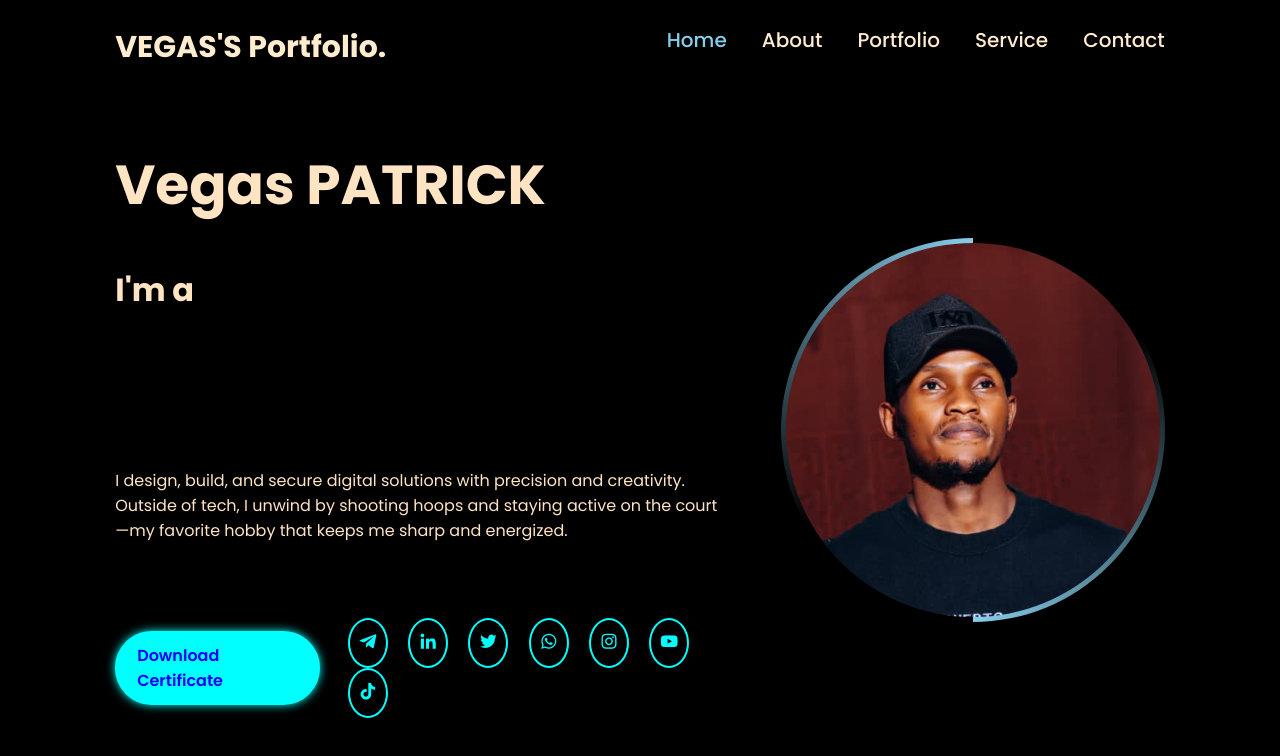
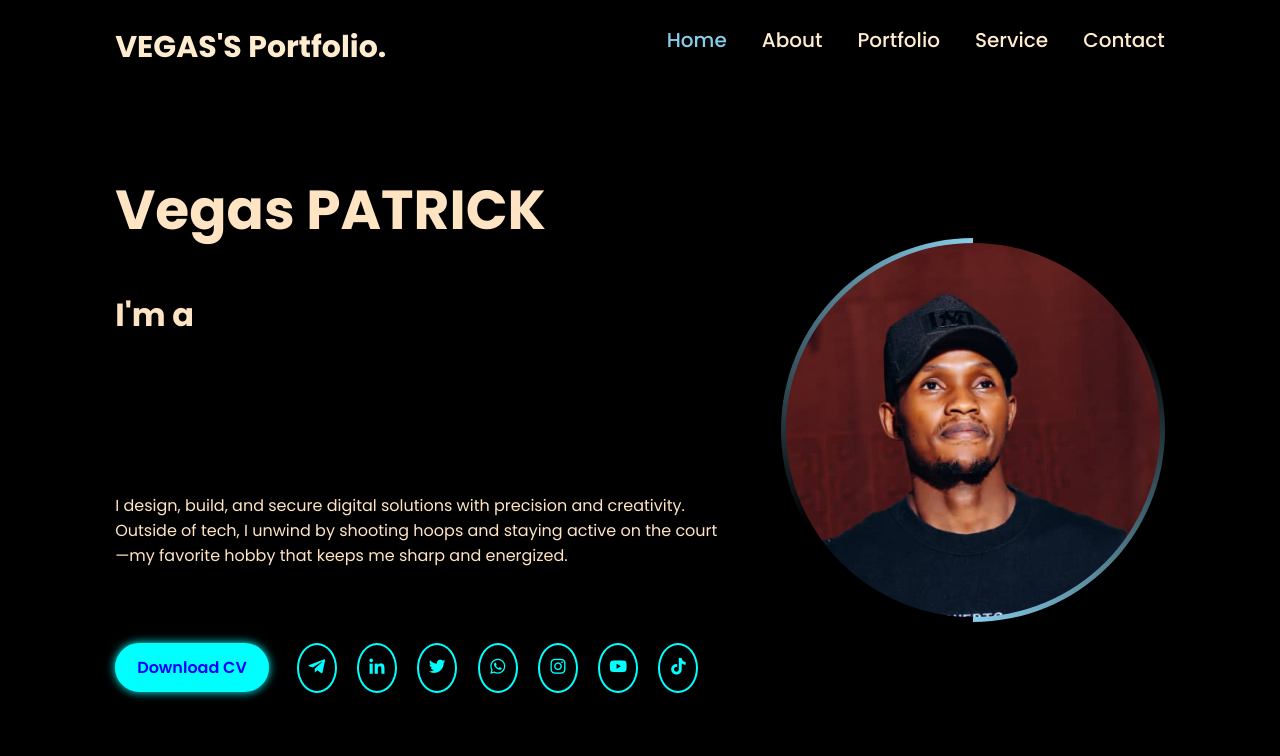
Before and after one commit to patrick-ishi789/vegas, a plain HTML site: page index.html in a window 1280 px wide. Drawn offline with nearby package versions, Linux system fonts and the light colour scheme.

Commit message:
Update index.html

```diff
--- a/index.html
+++ b/index.html
@@ -38,7 +38,7 @@
             </h2>
             <p>I design, build, and secure digital solutions with precision and creativity. Outside of tech, I unwind by shooting hoops and staying active on the court—my favorite hobby that keeps me sharp and energized.</p><br><br>
             <div class="btn-sci">
-                <a href="https://drive.google.com/file/d/1Nsmh5mwNDaQKOSJ9zdvvuhQFShTG_BLq/view?usp=drive_link" target="_blank" class="btn">Download Certificate</a>
+                <a href="https://drive.google.com/file/d/1Nsmh5mwNDaQKOSJ9zdvvuhQFShTG_BLq/view?usp=drive_link" target="_blank" class="btn">Download CV</a>
                 <div class="sci">
                     <a href="https://t.me/VI" target="_blank"><i class='bx bxl-telegram'></i></a>
                     <a href="https://www.linkedin.com/in/ishimwe-patrick-a53b5a195?utm_source=share&utm_campaign=share_via&utm_content=profile&utm_medium=android_app" target="_blank"><i class='bx bxl-linkedin'></i></a>
```
